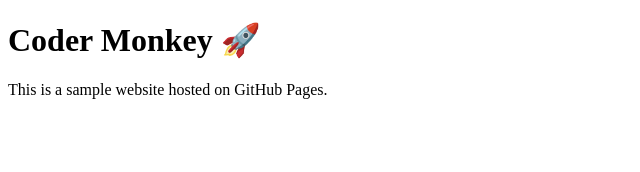
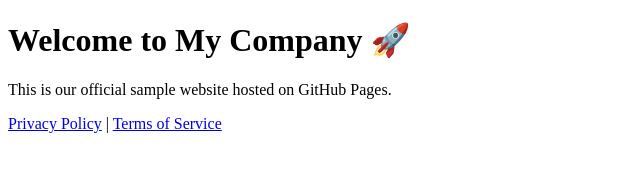
Before and after one commit to rahulkkkhatri/codermonkey, a plain HTML site: page index.html in a window 1280 px wide. Shown: the whole page, without its empty margins (0-640 px from the left). Drawn offline with Linux system fonts and the light colour scheme.

Commit message:
Update index.html

```diff
--- a/index.html
+++ b/index.html
@@ -1,10 +1,16 @@
 <!DOCTYPE html>
-<html>
+<html lang="en">
 <head>
-  <title>My Company</title>
+  <meta charset="UTF-8">
+  <title>Coder Monkey</title>
 </head>
 <body>
-  <h1>Coder Monkey 🚀</h1>
-  <p>This is a sample website hosted on GitHub Pages.</p>
+  <h1>Welcome to My Company 🚀</h1>
+  <p>This is our official sample website hosted on GitHub Pages.</p>
+
+  <footer>
+    <a href="privacy.html">Privacy Policy</a> |
+    <a href="terms.html">Terms of Service</a>
+  </footer>
 </body>
 </html>
```
